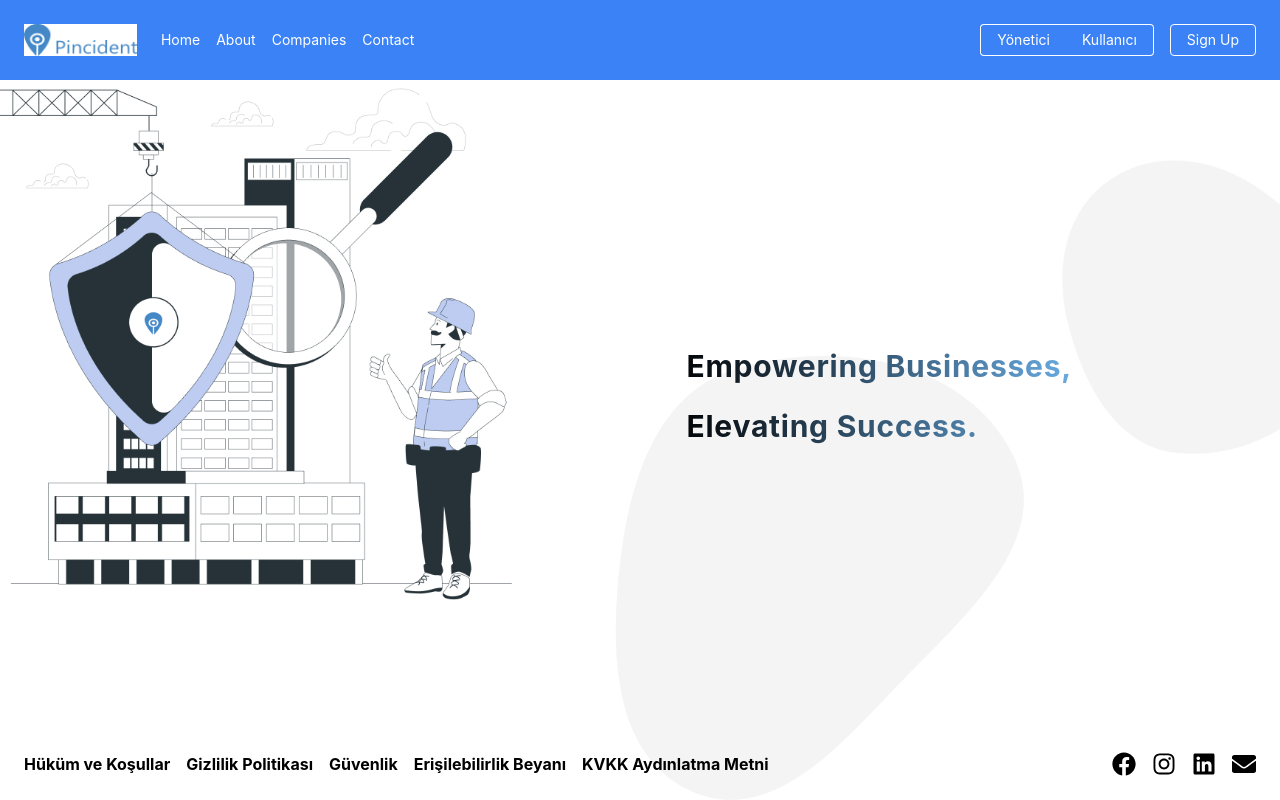
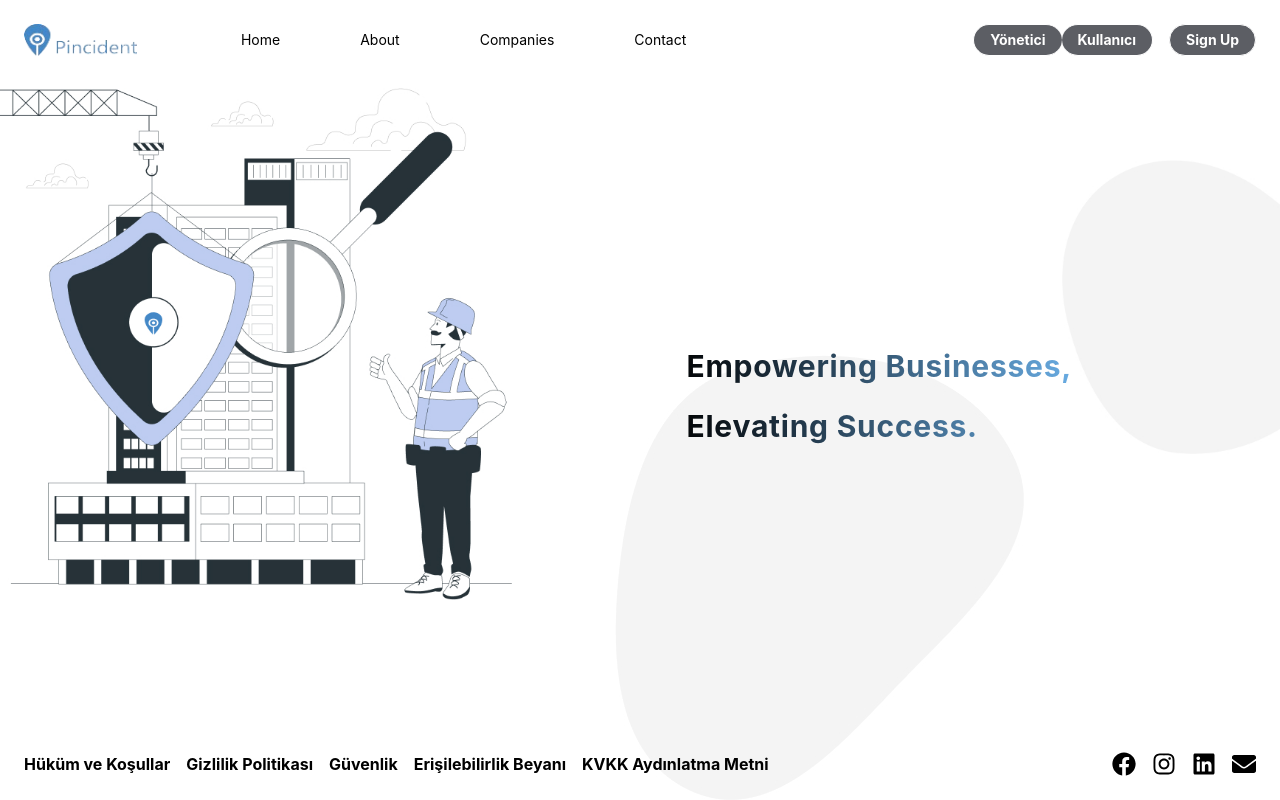
Before and after one commit to Thesis-Frontend/Frontend, a React (Vite) app: page / in a window 1280 px wide. Both pictures are taken after a click on the button "Login". Built offline with nearby package versions, Linux system fonts and the light colour scheme.

Commit message:
Navbar için bir takım düzenlemeler

```diff
--- a/src/components/Navbar.jsx
+++ b/src/components/Navbar.jsx
@@ -1,7 +1,7 @@
 import React, { useState } from "react";
 import { Link } from "react-router-dom";
 import { RiMenu3Line, RiCloseLine } from "react-icons/ri";
-import logo from "../assets/logo2.jpg";
+import logo from "../assets/logo.png";
 
 const Navbar = ({ setLoginModal, setIsUserLogin }) => {
   const [isOpen, setIsOpen] = useState(false);
@@ -16,9 +16,9 @@ const Navbar = ({ setLoginModal, setIsUserLogin }) => {
   };
 
   return (
-    <nav className="absolute w-full flex items-center justify-between flex-wrap bg-blue-500 p-6 z-10">
+    <nav className="absolute w-full flex items-center justify-between flex-wrap landingBackgroundColor p-6 z-10">
       <div className="flex items-center flex-shrink-0 text-white mr-6">
-        <img src={logo} alt="Logo" className="h-8 w-auto" />
+        <img src={logo} alt="Logo" className="h-8 mr-20 w-auto" />
       </div>
       <div className="block lg:hidden">
         <button
@@ -36,57 +36,76 @@ const Navbar = ({ setLoginModal, setIsUserLogin }) => {
         <div className="text-sm lg:flex-grow">
           <Link
             to="/"
-            className="block mt-4 lg:inline-block lg:mt-0 text-white mr-4 hover:text-blue-200"
+            className="block mt-4 mr-20 lg:inline-block lg:mt-0 landingFontColor hover:text-blue-200"
             onClick={toggleMenu}
           >
             Home
           </Link>
           <Link
             to="/about"
-            className="block mt-4 lg:inline-block lg:mt-0 text-white mr-4 hover:text-blue-200"
+            className="block mt-4 mr-20 lg:inline-block lg:mt-0 landingFontColor hover:text-blue-200"
             onClick={toggleMenu}
           >
             About
           </Link>
           <Link
             to="/companies"
-            className="block mt-4 lg:inline-block lg:mt-0 text-white mr-4 hover:text-blue-200"
+            className="block mt-4 mr-20 lg:inline-block lg:mt-0 landingFontColor hover:text-blue-200"
             onClick={toggleMenu}
           >
             Companies
           </Link>
           <Link
             to="/contact"
-            className="block mt-4 lg:inline-block lg:mt-0 text-white hover:text-blue-200"
+            className="block mt-4 mr-20 lg:inline-block lg:mt-0 landingFontColor hover:text-blue-200"
             onClick={toggleMenu}
           >
             Contact
           </Link>
         </div>
+        {/* Login Sign Up */}
         <div>
           {!showLoginOptions ? (
             <button
-              className="inline-block text-sm px-4 py-2 leading-none border rounded text-white border-white hover:border-transparent hover:text-blue-500 hover:bg-white mt-4 lg:mt-0 mr-4"
+              className="inline-block text-sm px-4 py-2 leading-none border rounded-full text-white border-white hover:border-transparent hover:text-blue-500 hover:bg-white mt-4 lg:mt-0 mr-4"
               onClick={toggleLoginOptions}
+              style={{
+                borderRadius: "25px",
+                backgroundColor: "#5C5E64",
+                color: "#ffffff",
+                fontWeight: "bold",
+              }}
             >
               Login
             </button>
           ) : (
             <>
               <Link
-                className="inline-block text-sm px-4 py-2 leading-none border rounded-l text-white border-white hover:border-transparent border-r-0 hover:text-blue-500 hover:bg-white mt-4 lg:mt-0"
+                className="inline-block text-sm px-4 py-2 leading-none border rounded-l-full text-white border-white hover:border-transparent border-r-0 hover:text-blue-500 hover:bg-white mt-4 lg:mt-0"
                 onClick={() => {
                   setLoginModal(true);
                   setIsUserLogin(false);
+                }}
+                style={{
+                  borderRadius: "25px",
+                  backgroundColor: "#5C5E64",
+                  color: "#ffffff",
+                  fontWeight: "bold",
                 }}
               >
                 Yönetici
               </Link>
               <Link
-                className="inline-block text-sm px-4 py-2 leading-none border rounded-r text-white border-white hover:border-transparent border-l-0 hover:text-blue-500 hover:bg-white mt-4 lg:mt-0 mr-4"
+                className="inline-block text-sm px-4 py-2 leading-none border rounded-r-full text-white border-white hover:border-transparent border-l-0 hover:text-blue-500 hover:bg-white mt-4 lg:mt-0 mr-4"
                 onClick={() => {
                   setLoginModal(true);
                   setIsUserLogin(true);
+                }}
+                style={{
+                  borderRadius: "25px",
+                  backgroundColor: "#5C5E64",
+                  color: "#ffffff",
+                  fontWeight: "bold",
                 }}
               >
                 Kullanıcı
@@ -94,13 +113,21 @@ const Navbar = ({ setLoginModal, setIsUserLogin }) => {
             </>
           )}
         </div>
+
         <Link
           to="/sign-up"
-          className="inline-block text-sm px-4 py-2 leading-none border rounded text-white border-white hover:border-transparent hover:text-blue-500 hover:bg-white mt-4 lg:mt-0"
+          className="inline-block text-sm px-4 py-2 leading-none border rounded-full text-white border-white hover:border-transparent hover:text-blue-500 hover:bg-white mt-4 lg:mt-0"
           onClick={toggleMenu}
+          style={{
+            borderRadius: "25px",
+            backgroundColor: "#5C5E64",
+            color: "#ffffff",
+            fontWeight: "bold",
+          }}
         >
           Sign Up
         </Link>
+        {/* Login Sign Up END*/}
       </div>
     </nav>
   );
```
